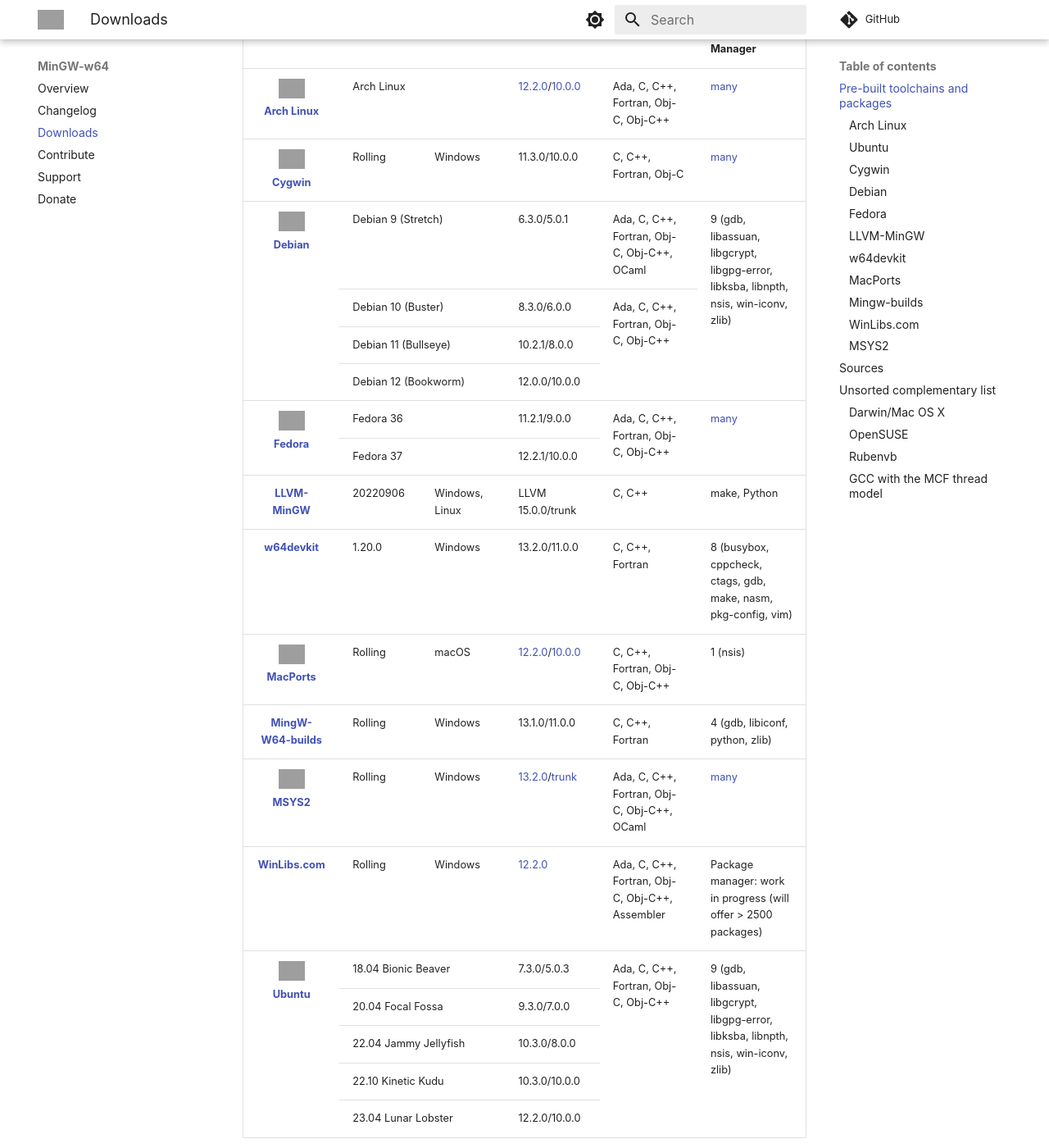
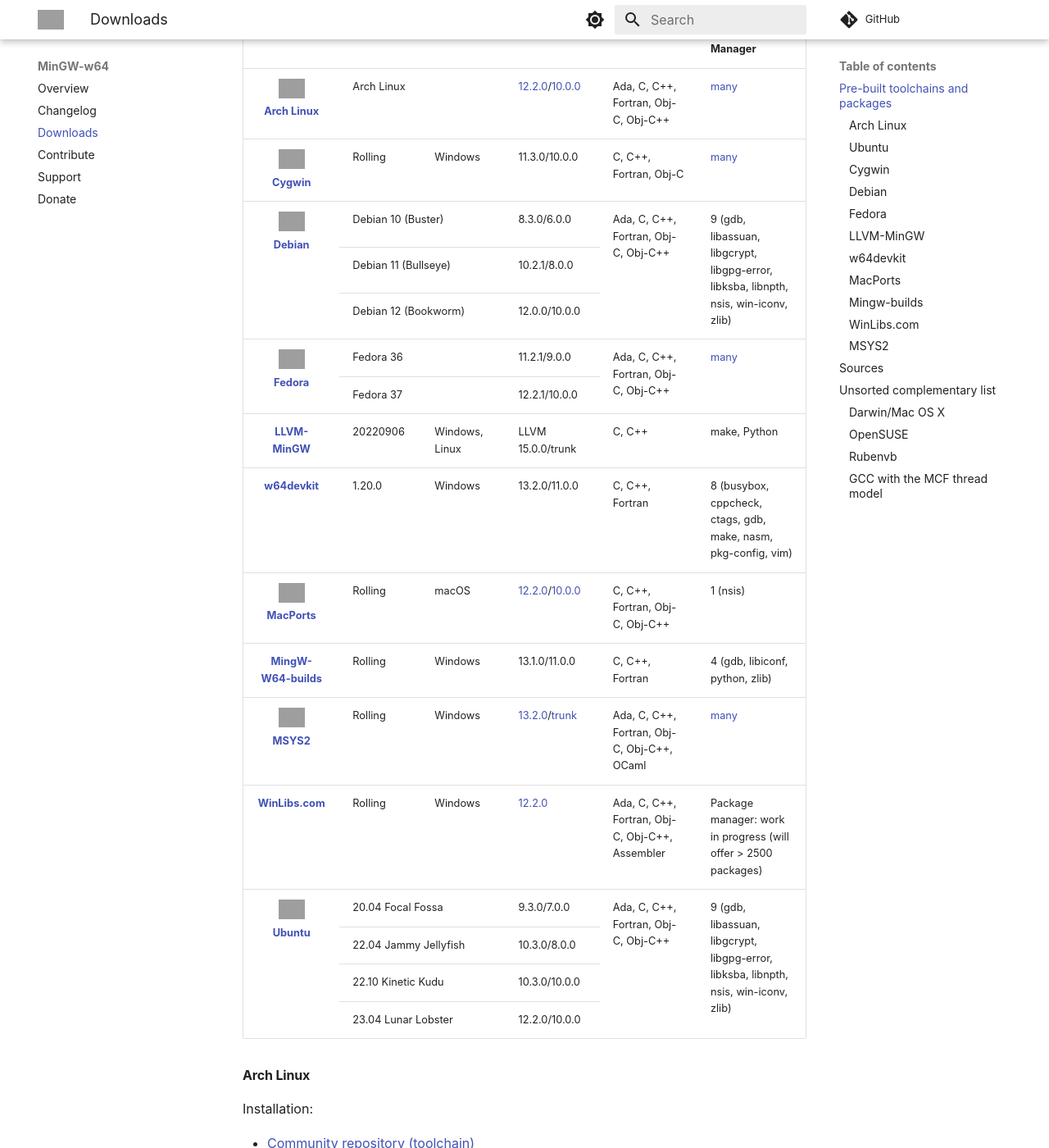
Before and after one commit to mingw-w64/mingw-w64.github.io, an MkDocs documentation site: the page built from web/downloads.md, in a window 1280 px wide and 1400 px high, scrolled down 413 px. Shown: the whole window at 82% size. Built offline with MkDocs 1.6.1 and Material for MkDocs 9.7.7, drawn with Linux system fonts in a browser that asks for light colours; comment, search, counter and statistics services are not loaded; grey boxes are pictures that could not be loaded.

Commit message:
downloads: drop old Debian/Ubuntu

```diff
--- a/web/downloads.md
+++ b/web/downloads.md
@@ -53,20 +53,15 @@
             <td><a href="https://cygwin.com/cgi-bin2/package-grep.cgi?grep=mingw64-x86_64&arch=x86_64"> many</a> </td>
         </tr>
         <tr>
-            <td style="text-align:center;" rowspan="4">
+            <td style="text-align:center;" rowspan="3">
                 <strong><a href="#debian"><img src="../logos/debian-logo.png" title="Debian logo" alt="Debian logo" width="32"></a>
                 <br>
                 <a href="#debian">Debian</a></strong>
             </td>
-            <td colspan="2">Debian 9 (Stretch) </td>
-            <td>6.3.0/5.0.1 </td>
-            <td>Ada, C, C++, Fortran, Obj-C, Obj-C++, OCaml </td>
-            <td rowspan="4">9 (gdb, libassuan, libgcrypt, libgpg-error, libksba, libnpth, nsis, win-iconv, zlib) </td>
-        </tr>
-        <tr>
             <td colspan="2">Debian 10 (Buster) </td>
             <td>8.3.0/6.0.0 </td>
             <td rowspan="3">Ada, C, C++, Fortran, Obj-C, Obj-C++ </td>
+            <td rowspan="3">9 (gdb, libassuan, libgcrypt, libgpg-error, libksba, libnpth, nsis, win-iconv, zlib) </td>
         </tr>
         <tr>
             <td colspan="2">Debian 11 (Bullseye) </td>
@@ -191,19 +186,15 @@
             <td>Package manager: work in progress (will offer > 2500 packages)</td>
         </tr>
         <tr>
-            <td style="text-align:center;" rowspan="5">
+            <td style="text-align:center;" rowspan="4">
                 <strong><a href="#ubuntu"><img
                             src="../logos/ubuntu-logo.png"
                             title="Ubuntu logo" alt="Ubuntu logo" width="32"></a><br><a href="#ubuntu"> Ubuntu</a></strong>
             </td>
-            <td colspan="2"> 18.04 Bionic Beaver </td>
-            <td>7.3.0/5.0.3 </td>
-            <td rowspan="5">Ada, C, C++, Fortran, Obj-C, Obj-C++ </td>
-            <td rowspan="5">9 (gdb, libassuan, libgcrypt, libgpg-error, libksba, libnpth, nsis, win-iconv, zlib) </td>
-        </tr>
-        <tr>
             <td colspan="2"> 20.04 Focal Fossa </td>
             <td>9.3.0/7.0.0 </td>
+            <td rowspan="4">Ada, C, C++, Fortran, Obj-C, Obj-C++ </td>
+            <td rowspan="4">9 (gdb, libassuan, libgcrypt, libgpg-error, libksba, libnpth, nsis, win-iconv, zlib) </td>
         </tr>
         <tr>
             <td colspan="2"> 22.04 Jammy Jellyfish </td>
```
